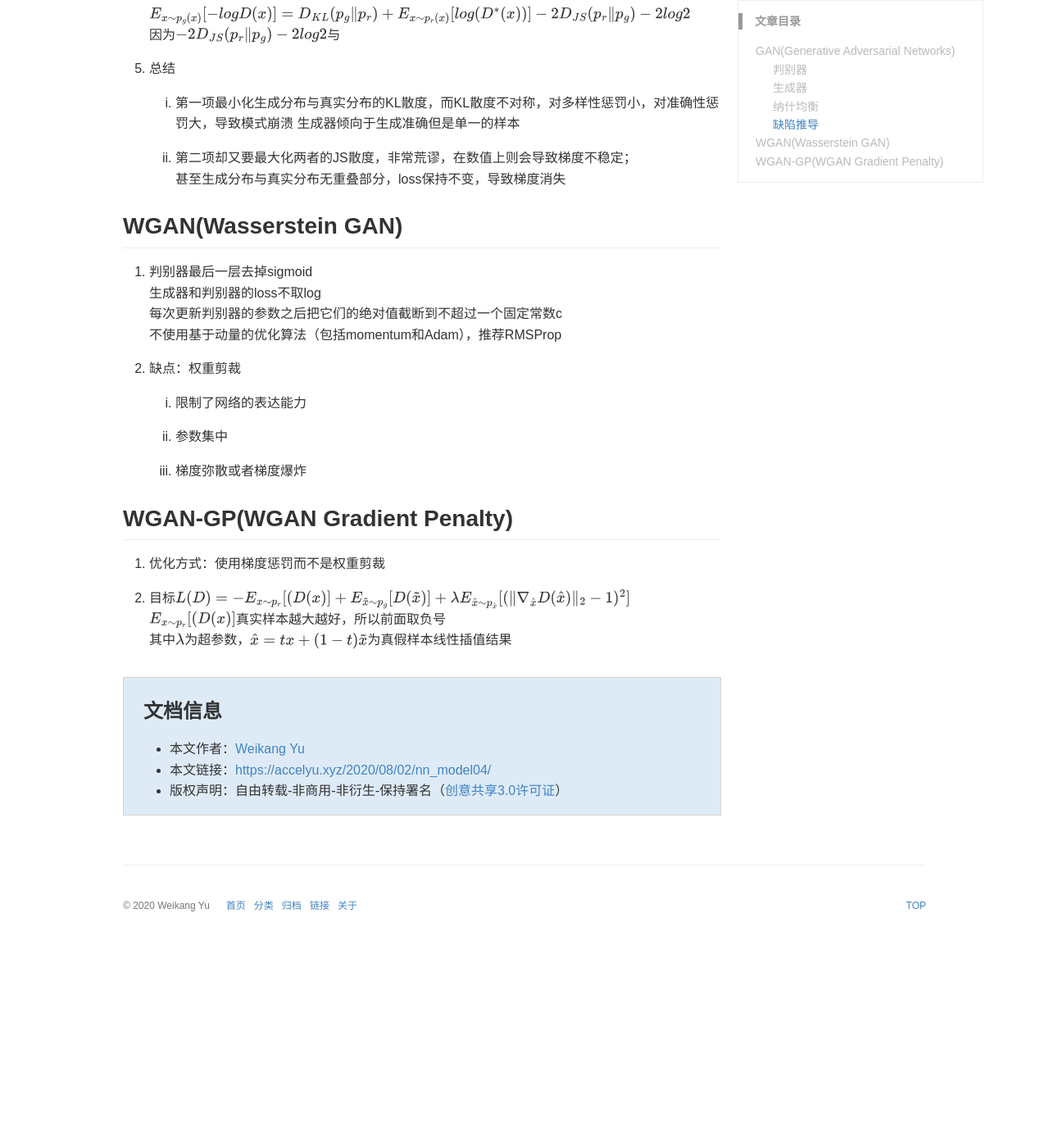
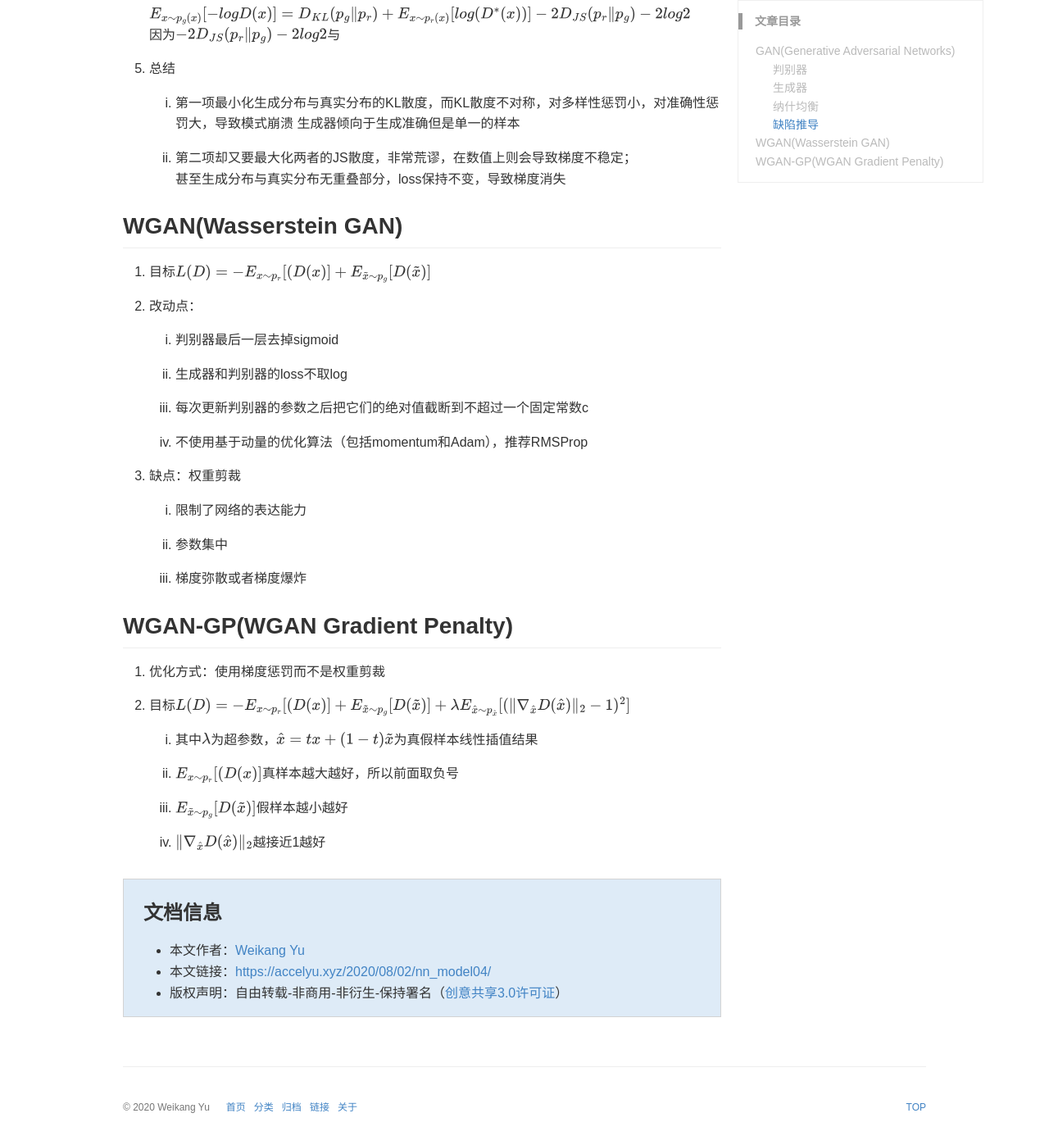
Before and after one commit to AccelYu/AccelYu.github.io, a Jekyll site: the page built from _posts/2020-08-02-nn_model04.md, in a window 1280 px wide and 1400 px high, scrolled down 1638 px. Shown: the top 1397 px of the window at 82% size. Built offline with Jekyll 4.4.1, drawn with Linux system fonts in a browser that asks for light colours; some web fonts are replaced; comment, search, counter and statistics services are not loaded; a style sheet for code colours, icons or effects is not loaded; before the commit the page ends 2792 px from its top, so only the background shows below that; some of the changed text lies outside the part shown.

Commit message:
Update 2020-08-02-nn_model04.md

```diff
--- a/_posts/2020-08-02-nn_model04.md
+++ b/_posts/2020-08-02-nn_model04.md
@@ -64,12 +64,18 @@ $E_{x\sim p_g(x)}[-logD(x)]=D_{KL}(p_g \Vert p_r)+E_{x\sim p_r(x)}[log(D^\ast (x
    甚至生成分布与真实分布无重叠部分，loss保持不变，导致梯度消失
 
 ## WGAN(Wasserstein GAN)
-1. 判别器最后一层去掉sigmoid
-生成器和判别器的loss不取log
-每次更新判别器的参数之后把它们的绝对值截断到不超过一个固定常数c
-不使用基于动量的优化算法（包括momentum和Adam），推荐RMSProp
+1. 目标$L(D)=-E_{x\sim p_r}[(D(x)] + E_{\tilde{x}\sim p_g}[D(\tilde{x})]$
 
-2. 缺点：权重剪裁
+2. 改动点：
+   1. 判别器最后一层去掉sigmoid
+
+   2. 生成器和判别器的loss不取log
+
+   3. 每次更新判别器的参数之后把它们的绝对值截断到不超过一个固定常数c
+
+   4. 不使用基于动量的优化算法（包括momentum和Adam），推荐RMSProp
+
+3. 缺点：权重剪裁
    1. 限制了网络的表达能力
 
    2. 参数集中
@@ -81,5 +87,10 @@ $E_{x\sim p_g(x)}[-logD(x)]=D_{KL}(p_g \Vert p_r)+E_{x\sim p_r(x)}[log(D^\ast (x
 
 2. 目标$L(D)=-E_{x\sim p_r}[(D(x)] + E_{\tilde{x}\sim p_g}[D(\tilde{x})]
 +\lambda E_{\hat{x}\sim p_\hat{x}}[(\Vert\nabla_\hat{x} D(\hat{x})\Vert_2-1)^2]$
-$E_{x\sim p_r}[(D(x)]$真实样本越大越好，所以前面取负号
-其中$\lambda$为超参数，$\hat{x}=tx+(1-t)\tilde{x}$为真假样本线性插值结果
+   1. 其中$\lambda$为超参数，$\hat{x}=tx+(1-t)\tilde{x}$为真假样本线性插值结果
+
+   2. $E_{x\sim p_r}[(D(x)]$真样本越大越好，所以前面取负号
+
+   3. $E_{\tilde{x}\sim p_g}[D(\tilde{x})]$假样本越小越好
+
+   4. $\Vert\nabla_\hat{x} D(\hat{x})\Vert_2$越接近1越好
```
